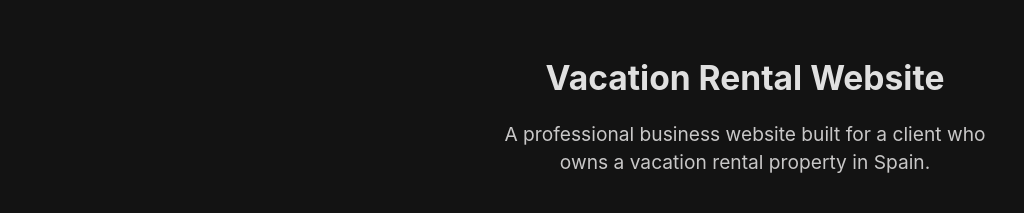
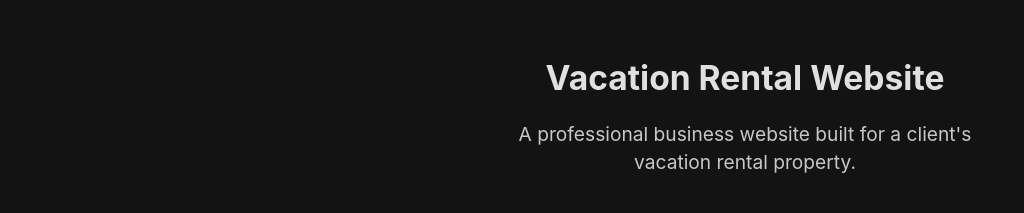
Before and after one commit to brendandagys/Portfolio, a React (Vite) app in the folder frontend/: page / in a window 1280 px wide. Shown: the part 3720-3933 px from the top of the page, without its empty margins (123-1147 px from the left). Built offline with nearby package versions, Linux system fonts and the light colour scheme.

Commit message:
Update wording

```diff
--- a/frontend/src/components/WorkSection.tsx
+++ b/frontend/src/components/WorkSection.tsx
@@ -127,8 +127,8 @@ export const WorkSection: React.FC = () => {
             <div className="work-text-card">
               <h3>Vacation Rental Website</h3>
               <p>
-                A professional business website built for a client who owns a
-                vacation rental property in Spain.
+                {"A professional business website built for a client's " +
+                  "vacation rental property."}
               </p>
               <p>
                 Deployed with a serverless Rust back-end and using DynamoDB,
```
